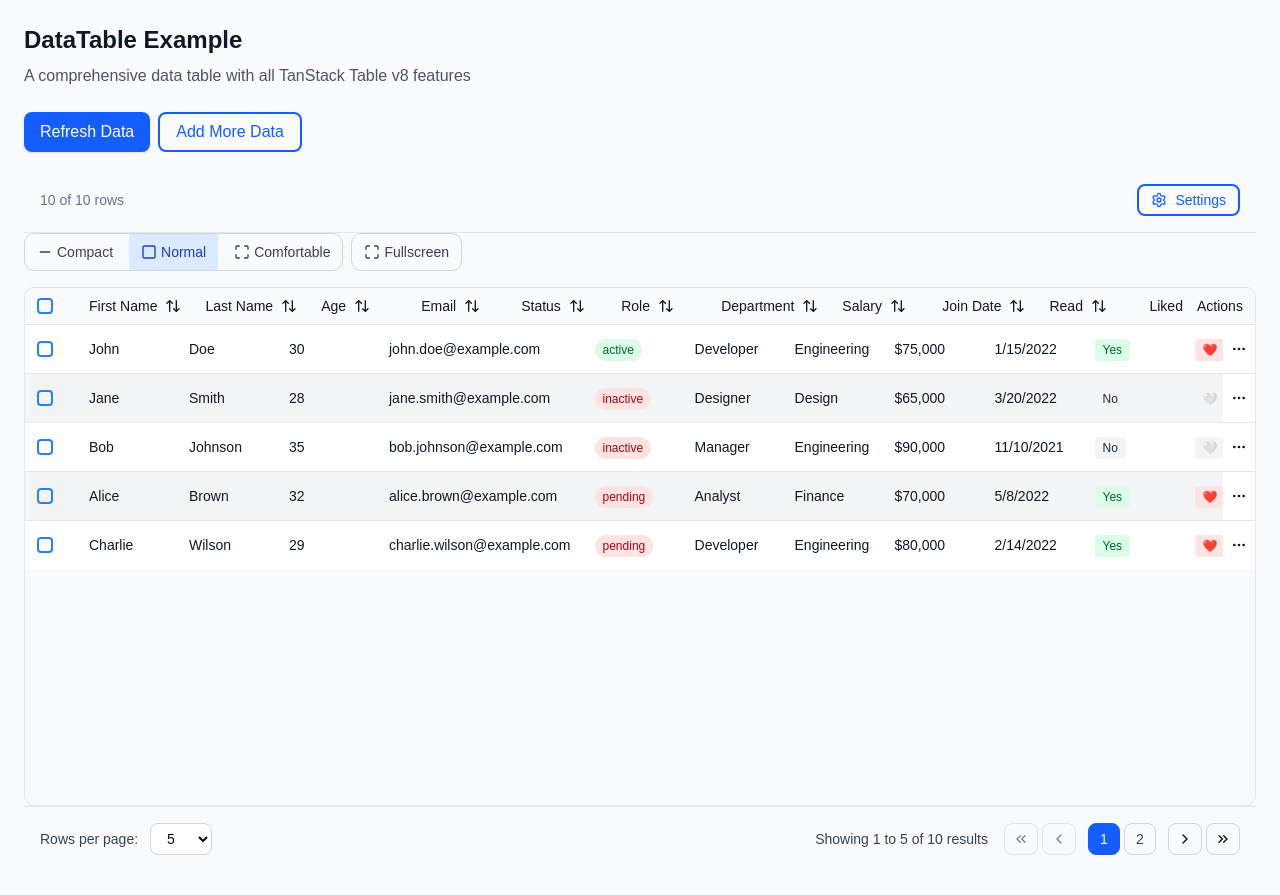
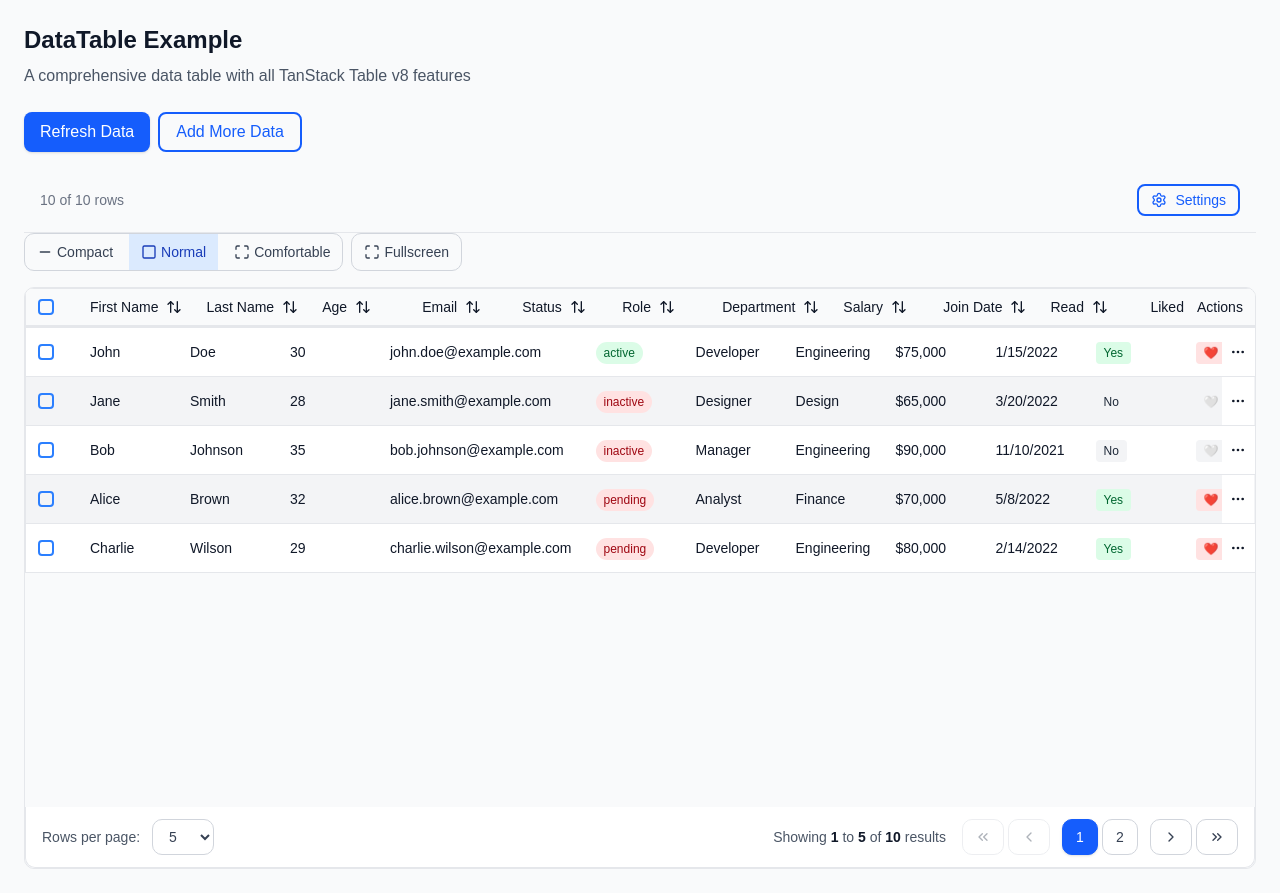
Before and after one commit to gholamreza-hasnzade/react-component-with-tailwind, a React (Vite) app: page / in a window 1280 px wide. Built offline with nearby package versions, Linux system fonts and the light colour scheme; a web font is replaced by a local one.

Commit message:
feat boder

```diff
--- a/src/components/molecules/dataTable/dataTable.example.tsx
+++ b/src/components/molecules/dataTable/dataTable.example.tsx
@@ -481,7 +481,7 @@ export function DataTableExample() {
           showRefreshButton={false}
           showSettingsButton={true}
           /* renderToolbar={CustomToolbar} */
-          variant="hover"
+          variant="bordered"
           size="md"
           density="normal"
           pageSize={5}
--- a/src/components/molecules/dataTable/dataTable.tsx
+++ b/src/components/molecules/dataTable/dataTable.tsx
@@ -640,9 +640,21 @@ export function DataTable<TData, TValue>({
       </div>
 
 
+      {/* Table and Pagination Container */}
+      <div className={cn(
+        "relative transition-all duration-300 ease-in-out",
+        {
+          "border border-gray-200 rounded-lg overflow-hidden": variant === "bordered",
+        }
+      )}>
         {/* Table */}
-      <div className={cn("relative transition-all duration-300 ease-in-out")}>
-        <div className="border border-gray-200 rounded-lg overflow-hidden">
+        <div className={cn(
+          "overflow-hidden",
+          {
+            "border border-gray-200 rounded-lg": variant !== "bordered",
+            "border-0": variant === "bordered",
+          }
+        )}>
           {/* Settings Sidebar - Shows here when opened */}
           {showSettings && (
             <DataTableSettings
@@ -733,7 +745,6 @@ export function DataTable<TData, TValue>({
           className="absolute bottom-0 left-0 w-full h-4 bg-gradient-to-t from-white to-transparent pointer-events-none opacity-0 transition-opacity duration-200"
           id="scroll-indicator-bottom"
         ></div>
-      </div>
 
         {/* Footer */}
         {renderFooter && renderFooter(table)}
@@ -747,10 +758,12 @@ export function DataTable<TData, TValue>({
               <DataTablePagination
                 table={table}
                 pageSizeOptions={pageSizeOptions}
+                variant={variant}
               />
             )}
           </div>
         )}
       </div>
+    </div>
   );
 }
--- a/src/components/molecules/dataTable/dataTablePagination.tsx
+++ b/src/components/molecules/dataTable/dataTablePagination.tsx
@@ -1,4 +1,3 @@
-import React from 'react';
 import {
   ChevronLeftIcon,
   ChevronRightIcon,
@@ -12,27 +11,39 @@ interface DataTablePaginationProps<TData> {
   table: Table<TData>;
   pageSizeOptions?: number[];
   className?: string;
+  variant?: 'default' | 'bordered' | 'striped' | 'hover';
 }
 
 export function DataTablePagination<TData>({
   table,
   pageSizeOptions = [5, 10, 20, 50, 100],
   className,
+  variant = 'default',
 }: DataTablePaginationProps<TData>) {
   const { pageIndex, pageSize } = table.getState().pagination;
   const pageCount = table.getPageCount();
   const canPreviousPage = table.getCanPreviousPage();
   const canNextPage = table.getCanNextPage();
 
+  const paginationClasses = cn(
+    'flex flex-col sm:flex-row items-center justify-between px-4 py-3 gap-4',
+    {
+      'bg-white border-t border-gray-200': variant === 'default' || variant === 'hover',
+      'bg-white border border-gray-200 border-t-0 rounded-b-lg': variant === 'bordered',
+      'bg-gray-50 border-t border-gray-200': variant === 'striped',
+    },
+    className
+  );
+
   return (
-    <div className={cn('flex flex-col sm:flex-row items-center justify-between px-4 py-4 bg-gray-50 border-t border-gray-200 gap-4', className)}>
+    <div className={paginationClasses}>
       {/* Rows per page selector */}
       <div className="flex items-center gap-3">
-        <span className="text-sm font-medium text-gray-700">Rows per page:</span>
+        <span className="text-sm font-medium text-gray-600">Rows per page:</span>
         <select
           value={pageSize}
           onChange={(e) => table.setPageSize(Number(e.target.value))}
-          className="border border-gray-300 rounded-md px-3 py-1.5 text-sm bg-white focus:outline-none focus:ring-2 focus:ring-blue-500 focus:border-blue-500 transition-colors"
+          className="border border-gray-300 rounded-lg px-3 py-2 text-sm bg-white text-gray-700 hover:border-gray-400 focus:outline-none focus:ring-2 focus:ring-blue-500 focus:border-blue-500 transition-all duration-200"
           aria-label="Rows per page"
         >
           {pageSizeOptions.map((size) => (
@@ -47,12 +58,12 @@ export function DataTablePagination<TData>({
       <div className="flex flex-col sm:flex-row items-center gap-4">
         {/* Page info */}
         <div className="flex items-center gap-2">
-          <span className="text-sm text-gray-700">
-            Showing <span className="font-medium">{pageIndex * pageSize + 1}</span> to{' '}
-            <span className="font-medium">
+          <span className="text-sm text-gray-600">
+            Showing <span className="font-semibold text-gray-900">{pageIndex * pageSize + 1}</span> to{' '}
+            <span className="font-semibold text-gray-900">
               {Math.min((pageIndex + 1) * pageSize, table.getFilteredRowModel().rows.length)}
             </span>{' '}
-            of <span className="font-medium">{table.getFilteredRowModel().rows.length}</span> results
+            of <span className="font-semibold text-gray-900">{table.getFilteredRowModel().rows.length}</span> results
           </span>
         </div>
 
@@ -64,10 +75,10 @@ export function DataTablePagination<TData>({
             disabled={!canPreviousPage}
             title="First page"
             className={cn(
-              "hidden sm:flex items-center justify-center px-2 py-1.5 h-8 min-w-[32px]",
-              "border border-gray-300 rounded-md text-sm font-medium",
-              "hover:bg-gray-50 hover:border-gray-400 transition-colors",
-              "disabled:opacity-50 disabled:cursor-not-allowed disabled:hover:bg-transparent disabled:hover:border-gray-300",
+              "hidden sm:flex items-center justify-center px-3 py-2 h-9 min-w-[36px]",
+              "border border-gray-300 rounded-lg text-sm font-medium text-gray-700",
+              "hover:bg-gray-50 hover:border-gray-400 hover:text-gray-900 transition-all duration-200",
+              "disabled:opacity-40 disabled:cursor-not-allowed disabled:hover:bg-transparent disabled:hover:border-gray-300 disabled:hover:text-gray-700",
               "focus:outline-none focus:ring-2 focus:ring-blue-500 focus:border-blue-500"
             )}
           >
@@ -80,10 +91,10 @@ export function DataTablePagination<TData>({
             disabled={!canPreviousPage}
             title="Previous page"
             className={cn(
-              "flex items-center justify-center px-2 py-1.5 h-8 min-w-[32px]",
-              "border border-gray-300 rounded-md text-sm font-medium",
-              "hover:bg-gray-50 hover:border-gray-400 transition-colors",
-              "disabled:opacity-50 disabled:cursor-not-allowed disabled:hover:bg-transparent disabled:hover:border-gray-300",
+              "flex items-center justify-center px-3 py-2 h-9 min-w-[36px]",
+              "border border-gray-300 rounded-lg text-sm font-medium text-gray-700",
+              "hover:bg-gray-50 hover:border-gray-400 hover:text-gray-900 transition-all duration-200",
+              "disabled:opacity-40 disabled:cursor-not-allowed disabled:hover:bg-transparent disabled:hover:border-gray-300 disabled:hover:text-gray-700",
               "focus:outline-none focus:ring-2 focus:ring-blue-500 focus:border-blue-500"
             )}
           >
@@ -118,12 +129,12 @@ export function DataTablePagination<TData>({
                     key={1}
                     onClick={() => table.setPageIndex(0)}
                     className={cn(
-                      "flex items-center justify-center px-2 py-1.5 h-8 min-w-[32px]",
-                      "border rounded-md text-sm font-medium transition-colors",
+                      "flex items-center justify-center px-3 py-2 h-9 min-w-[36px]",
+                      "border rounded-lg text-sm font-medium transition-all duration-200",
                       "focus:outline-none focus:ring-2 focus:ring-blue-500 focus:border-blue-500",
                       pageIndex === 0
-                        ? "bg-blue-600 text-white border-blue-600 hover:bg-blue-700"
-                        : "border-gray-300 text-gray-700 hover:bg-gray-50 hover:border-gray-400"
+                        ? "bg-blue-600 text-white border-blue-600 hover:bg-blue-700 shadow-sm"
+                        : "border-gray-300 text-gray-700 hover:bg-gray-50 hover:border-gray-400 hover:text-gray-900"
                     )}
                   >
                     1
@@ -131,7 +142,7 @@ export function DataTablePagination<TData>({
                 );
                 if (startPage > 2) {
                   pages.push(
-                    <span key="ellipsis1" className="px-1 text-gray-500">...</span>
+                    <span key="ellipsis1" className="px-2 text-gray-400 text-sm">...</span>
                   );
                 }
               }
@@ -143,12 +154,12 @@ export function DataTablePagination<TData>({
                     key={i}
                     onClick={() => table.setPageIndex(i - 1)}
                     className={cn(
-                      "flex items-center justify-center px-2 py-1.5 h-8 min-w-[32px]",
-                      "border rounded-md text-sm font-medium transition-colors",
+                      "flex items-center justify-center px-3 py-2 h-9 min-w-[36px]",
+                      "border rounded-lg text-sm font-medium transition-all duration-200",
                       "focus:outline-none focus:ring-2 focus:ring-blue-500 focus:border-blue-500",
                       pageIndex === i - 1
-                        ? "bg-blue-600 text-white border-blue-600 hover:bg-blue-700"
-                        : "border-gray-300 text-gray-700 hover:bg-gray-50 hover:border-gray-400"
+                        ? "bg-blue-600 text-white border-blue-600 hover:bg-blue-700 shadow-sm"
+                        : "border-gray-300 text-gray-700 hover:bg-gray-50 hover:border-gray-400 hover:text-gray-900"
                     )}
                   >
                     {i}
@@ -160,7 +171,7 @@ export function DataTablePagination<TData>({
               if (endPage < totalPages) {
                 if (endPage < totalPages - 1) {
                   pages.push(
-                    <span key="ellipsis2" className="px-1 text-gray-500">
+                    <span key="ellipsis2" className="px-2 text-gray-400 text-sm">
                       ...
                     </span>
                   );
@@ -170,12 +181,12 @@ export function DataTablePagination<TData>({
                     key={totalPages}
                     onClick={() => table.setPageIndex(totalPages - 1)}
                     className={cn(
-                      "flex items-center justify-center px-2 py-1.5 h-8 min-w-[32px]",
-                      "border rounded-md text-sm font-medium transition-colors",
+                      "flex items-center justify-center px-3 py-2 h-9 min-w-[36px]",
+                      "border rounded-lg text-sm font-medium transition-all duration-200",
                       "focus:outline-none focus:ring-2 focus:ring-blue-500 focus:border-blue-500",
                       pageIndex === totalPages - 1
-                        ? "bg-blue-600 text-white border-blue-600 hover:bg-blue-700"
-                        : "border-gray-300 text-gray-700 hover:bg-gray-50 hover:border-gray-400"
+                        ? "bg-blue-600 text-white border-blue-600 hover:bg-blue-700 shadow-sm"
+                        : "border-gray-300 text-gray-700 hover:bg-gray-50 hover:border-gray-400 hover:text-gray-900"
                     )}
                   >
                     {totalPages}
@@ -193,10 +204,10 @@ export function DataTablePagination<TData>({
             disabled={!canNextPage}
             title="Next page"
             className={cn(
-              "flex items-center justify-center px-2 py-1.5 h-8 min-w-[32px]",
-              "border border-gray-300 rounded-md text-sm font-medium",
-              "hover:bg-gray-50 hover:border-gray-400 transition-colors",
-              "disabled:opacity-50 disabled:cursor-not-allowed disabled:hover:bg-transparent disabled:hover:border-gray-300",
+              "flex items-center justify-center px-3 py-2 h-9 min-w-[36px]",
+              "border border-gray-300 rounded-lg text-sm font-medium text-gray-700",
+              "hover:bg-gray-50 hover:border-gray-400 hover:text-gray-900 transition-all duration-200",
+              "disabled:opacity-40 disabled:cursor-not-allowed disabled:hover:bg-transparent disabled:hover:border-gray-300 disabled:hover:text-gray-700",
               "focus:outline-none focus:ring-2 focus:ring-blue-500 focus:border-blue-500"
             )}
           >
@@ -209,10 +220,10 @@ export function DataTablePagination<TData>({
             disabled={!canNextPage}
             title="Last page"
             className={cn(
-              "hidden sm:flex items-center justify-center px-2 py-1.5 h-8 min-w-[32px]",
-              "border border-gray-300 rounded-md text-sm font-medium",
-              "hover:bg-gray-50 hover:border-gray-400 transition-colors",
-              "disabled:opacity-50 disabled:cursor-not-allowed disabled:hover:bg-transparent disabled:hover:border-gray-300",
+              "hidden sm:flex items-center justify-center px-3 py-2 h-9 min-w-[36px]",
+              "border border-gray-300 rounded-lg text-sm font-medium text-gray-700",
+              "hover:bg-gray-50 hover:border-gray-400 hover:text-gray-900 transition-all duration-200",
+              "disabled:opacity-40 disabled:cursor-not-allowed disabled:hover:bg-transparent disabled:hover:border-gray-300 disabled:hover:text-gray-700",
               "focus:outline-none focus:ring-2 focus:ring-blue-500 focus:border-blue-500"
             )}
           >
```
Lines whose indentation alone changed are shown as unchanged.
